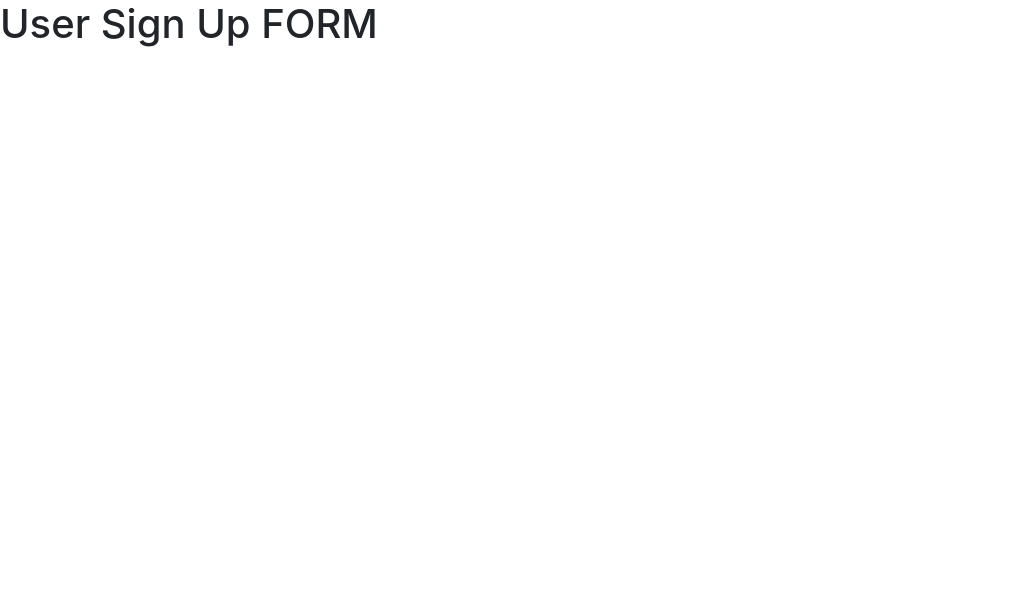
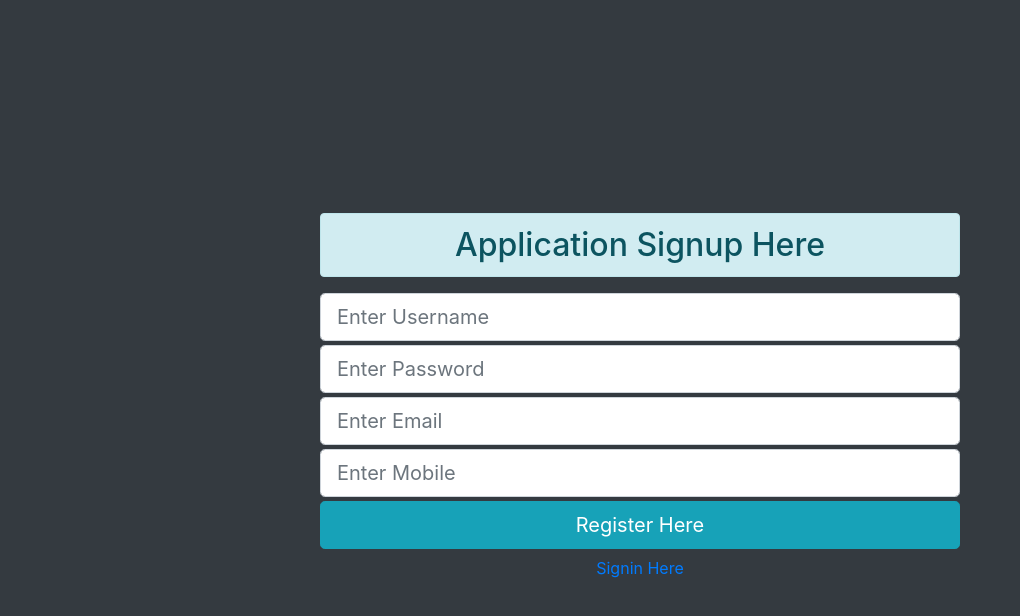
Before and after one commit to cg-202/day10-ems-app, a React (Create React App) app: page /user-signup in a window 1280 px wide. Shown: the top 616 px of the page, without its empty margins (0-1020 px from the left). Built offline with nearby package versions, Linux system fonts and the light colour scheme.

Commit message:
basic register page

```diff
--- a/src/pages/UserSignIn.js
+++ b/src/pages/UserSignIn.js
@@ -25,7 +25,7 @@ export const UserSignIn = () => {
       className="bg-dark d-flex justify-content-center align-items-center"
       style={{ height: "100vh" }}
     >
-      <div className="w-75">
+      <div className="w-50">
         <h1 className="text-center alert alert-info">Application Sign</h1>
 
         <form ref={formEl} className="needs-validation" noValidate>
@@ -61,7 +61,7 @@ export const UserSignIn = () => {
               <input
                 type="button"
                 value="Signup Here"
-                className="btn btn-link w-100"
+                className="btn btn-lg btn-link w-100"
               />
             </Link>
           </div>
--- a/src/pages/UserSignUp.js
+++ b/src/pages/UserSignUp.js
@@ -1,7 +1,68 @@
+import { Link } from "react-router-dom";
+
 export const UserSignUp = () => {
   return (
-    <div>
-      <h1>User Sign Up FORM</h1>
+    <div
+      className="bg-dark d-flex justify-content-center align-items-center"
+      style={{ height: "100vh" }}
+    >
+      <div className="w-50">
+        <h2 className="text-center alert alert-info">
+          Application Signup Here
+        </h2>
+
+        <form>
+          <div>
+            <input
+              type="text"
+              placeholder="Enter Username"
+              className="form-control form-control-lg mb-1"
+            />
+          </div>
+
+          <div>
+            <input
+              type="password"
+              placeholder="Enter Password"
+              className="form-control form-control-lg mb-1"
+            />
+          </div>
+
+          <div>
+            <input
+              type="email"
+              placeholder="Enter Email"
+              className="form-control form-control-lg mb-1"
+            />
+          </div>
+
+          <div>
+            <input
+              type="text"
+              placeholder="Enter Mobile"
+              className="form-control form-control-lg mb-1"
+            />
+          </div>
+
+          <div>
+            <input
+              type="button"
+              value="Register Here"
+              className="btn btn-info btn-lg w-100"
+            />
+          </div>
+
+          <div>
+            <Link to="/user-signin">
+              <input
+                type="button"
+                value="Signin Here"
+                className="btn btn-link w-100"
+              />
+            </Link>
+          </div>
+        </form>
+      </div>
     </div>
   );
 };
```
